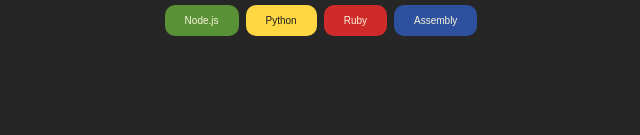
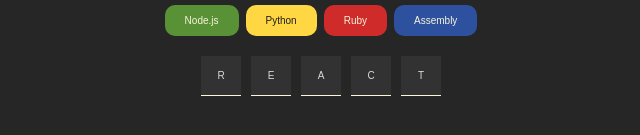
Before and after one commit to Uzair171/assembly_endgame, a React (Vite) app: page / in a window 1280 px wide. Shown: the part 289-424 px from the top of the page, without its empty margins (319-959 px from the left). Built offline with nearby package versions, Linux system fonts and the light colour scheme.

Commit message:
static guess word added

```diff
--- a/src/App.jsx
+++ b/src/App.jsx
@@ -1,16 +1,30 @@
 import { languages} from "../language"
+import { useState } from "react"
+import { nanoid } from 'nanoid';
 
 
-const languagesElement = languages.map(element=>{
+
+
+export default function App(){
+
+  const languagesElement = languages.map((element,index)=>{
   return <span
     className="code-lang"
+    key= {nanoid()}
     style={{
     backgroundColor : element.backgroundColor,
     color: element.color}}
     >{element.name}</span>
-})
+  })
 
-export default function App(){
+  const [currentWord, setCurrentWord] = useState("react")
+  const guessWord = currentWord.split("").map(element=>{
+    return <span
+    className="guess-element"
+    key = {nanoid()}>
+      {element.toUpperCase()}
+    </span>
+  })
   return(
     <main>
       <header>
@@ -25,6 +39,9 @@
       <section className="code-langs">
         {languagesElement}
       </section>
+      <section className="guess-word">
+        {guessWord}
+      </section>
 
     </main>
   )
--- a/src/index.css
+++ b/src/index.css
@@ -69,3 +69,20 @@
     padding: 1rem 2rem;
     border-radius: 1rem;
 }
+
+.guess-word{
+    margin-top: 2rem;
+    display: flex;
+    justify-content: center;
+    gap: 1rem;
+}
+
+.guess-element{
+    height: 40px;
+    width: 40px;
+    background-color: #323232;
+    display: flex;
+    justify-content: center;
+    align-items: center;
+    border-bottom: 1px solid #F9F4DA;
+}
```
